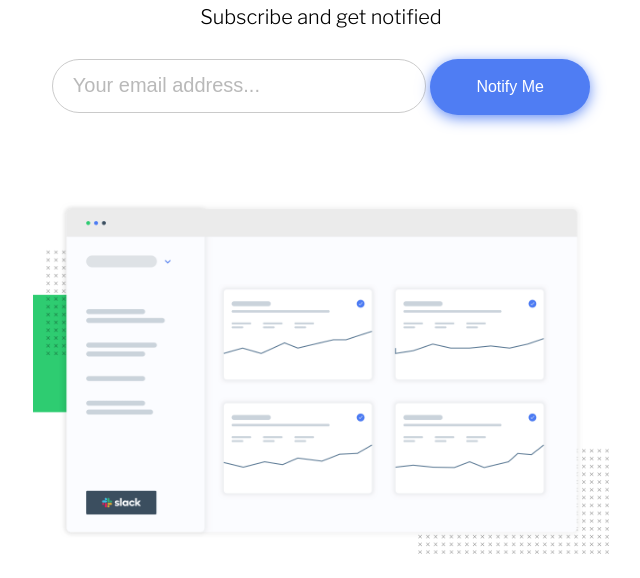
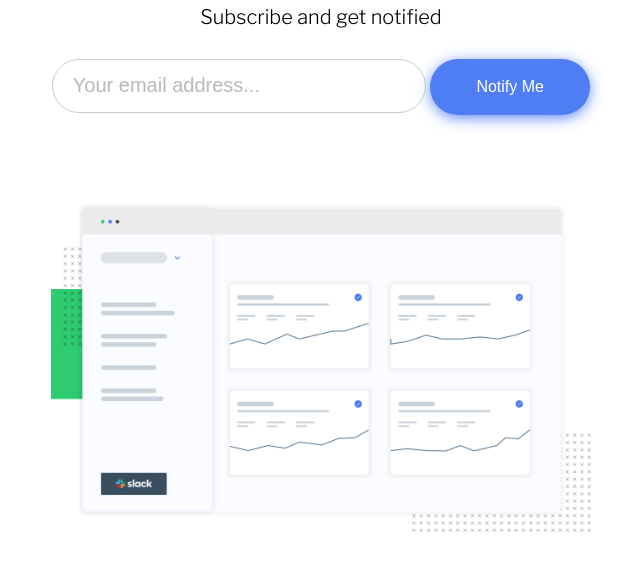
Before and after one commit to Arimototoku/ping-coming-soon, a plain HTML site: page index.html in a window 1280 px wide. Shown: the part 222-800 px from the top of the page, without its empty margins (319-959 px from the left). Drawn offline with nearby package versions, Linux system fonts and the light colour scheme.

Commit message:
fix relative bugs

```diff
--- a/css/style.css
+++ b/css/style.css
@@ -1,5 +1,5 @@
 body {
-  width: 50%;
+  /* width: 50%; */
   font-family: "Libre Franklin", sans-serif;
   margin: 0 auto;
   font-size: 20px;
@@ -28,7 +28,7 @@
 }
 
 .form {
-  width: 540px;
+  max-width: 540px;
   margin: 0 auto;
 }
 
@@ -74,7 +74,8 @@
 }
 
 #main_image_container {
-  width: 90%;
+  /* width: 50%; */
+  max-width: 540px;
   margin: 0 auto;
 }
 #main_image_container img {
@@ -123,7 +124,7 @@
   background-image: url(/images/instagram_hover.png);
 }
 
-@media only screen and (max-width: 400px) {
+@media only screen and (max-width: 570px) {
   body {
     width: 90%;
   }
```
